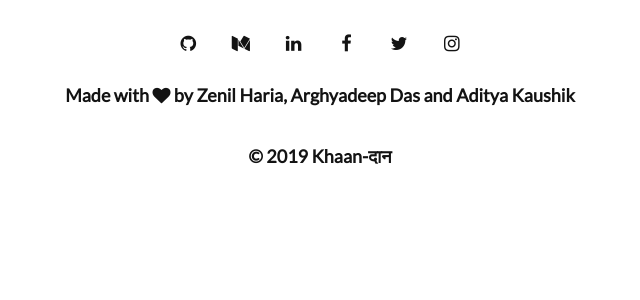
After one commit to zenilharia26/KhaanDaan, a Django app: template home/templates/home/footer.html in a window 1280 px wide. The commit adds this page. Shown: the top 300 px of the page, without its empty margins (320-960 px from the left). Run offline with Django 3.2, Linux system fonts and the light colour scheme; the template is opened without the code that fills it, so the values that code supplies are empty.

```diff
--- /dev/null
+++ b/home/templates/home/footer.html
@@ -0,0 +1,76 @@
+{% load static %}
+
+<!DOCTYPE html>
+<html>
+<head>
+	<meta charset="utf-8">
+	<meta name="viewport" content="width=device-width, initial-scale=1">
+	<link rel="stylesheet" href="../../static/home/css/bootstrap.min.css">
+	<link rel="stylesheet" href="https://cdnjs.cloudflare.com/ajax/libs/font-awesome/4.7.0/css/font-awesome.min.css">
+	<!-- MAIN STYLE -->
+	<link rel="stylesheet" href="../../static/home/css/style.css">
+	<link rel="stylesheet" href="../../static/home/css/style-responsives.css">
+	<!-- RESPONSIVES STYLE -->
+	<!-- GOOGLE FONTS -->
+	<link href="https://fonts.googleapis.com/css?family=Hind:600|Lato:300,400" rel="stylesheet">
+
+
+	{% block header %}
+	{% endblock header %}
+
+	{% if title %}
+	<title>Khaan-दान -{{title}} </title>
+	{% else %}
+	<title>Khaan-दान</title>
+	{% endif %}
+</head>
+<script src="../../static/home/js/main.js"></script>
+	{% block content %}
+	{% endblock %}
+<body>
+<footer id="footer">
+		<div class="container">
+			<div class="col-md-12 text-center">
+					<ul class="social-icons-footer">
+							<li>
+								<a href="https://github.com/arghyadeep99" target="_blank">
+									<i class="fa fa-github"></i>
+								</a>
+							</li>
+							<li>
+								<a href="https://medium.com/@arghyadeep.d" target="_blank">
+									<i class="fa fa-medium"></i>
+								</a>
+							</li>
+							<li>
+									<a href="https://www.linkedin.com/in/arghyadeep-das-05425a14a/" target="_blank">
+										<i class="fa fa-linkedin"></i>
+									</a>
+								</li>
+							<li>
+								<a href="https://www.facebook.com/arghyadeep.das.35" target="_blank">
+									<i class="fa fa-facebook"></i>
+								</a>
+							</li>
+							<li>
+								<a href="https://twitter.com/arghyadeepdas99" target="_blank">
+									<i class="fa fa-twitter"></i>
+								</a>
+							</li>
+							<li>
+								<a href="https://instagram.com/third_root_of_quadratic_eqn/" target="_blank">
+									<i class="fa fa-instagram"></i>
+								</a>
+							</li>
+
+						</ul>
+				<br>
+				<h4>Made with <i class="fa fa-heart" aria-hidden="true"></i> by Zenil Haria, Arghyadeep Das and Aditya Kaushik</h4>
+				<br>
+				<h4> © 2019 Khaan-दान</h4>
+
+			</div>
+		</div>
+    </footer>
+</body>
+</html>
--- a/home/templates/home/home.html
+++ b/home/templates/home/home.html
@@ -361,7 +361,6 @@
 	</section>
 	<!-- END CONTACT -->
 
-
 	<!-- JS PLUGIN -->
 	<script src="../../static/home/js/jquery-2.1.0.min.js"></script>
 	<script src="../../static/home/js/jquery.js"></script>
```
Also changed, not shown: KhaanDaan/settings.py (+9 -2 lines).
